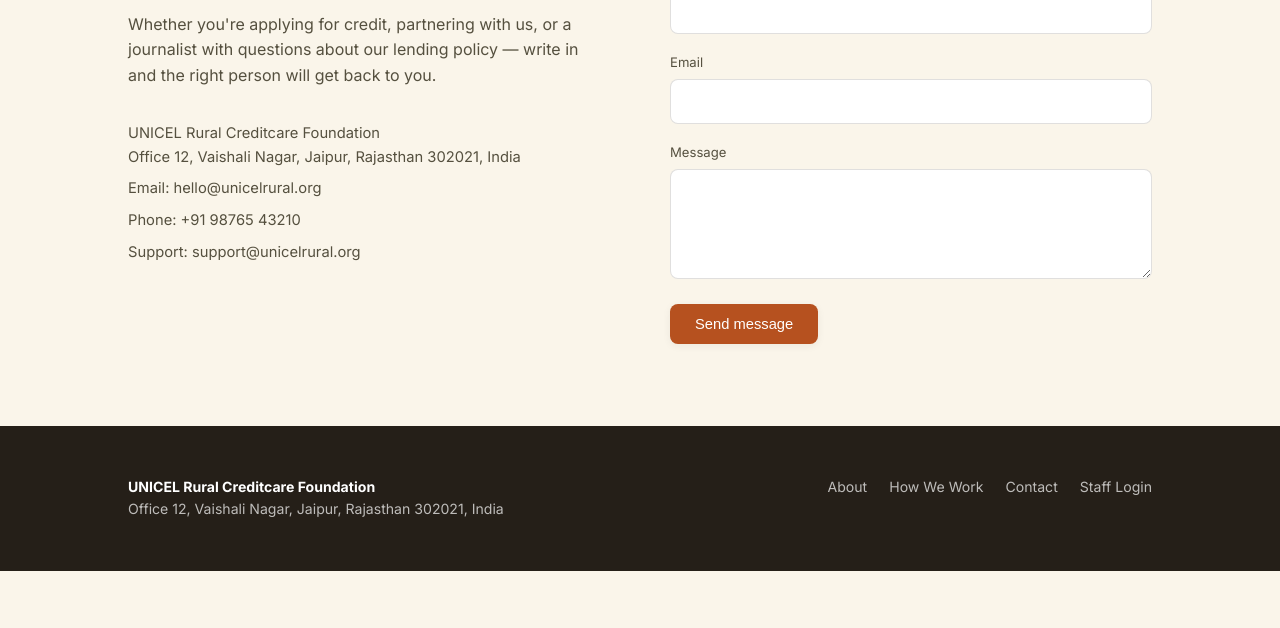
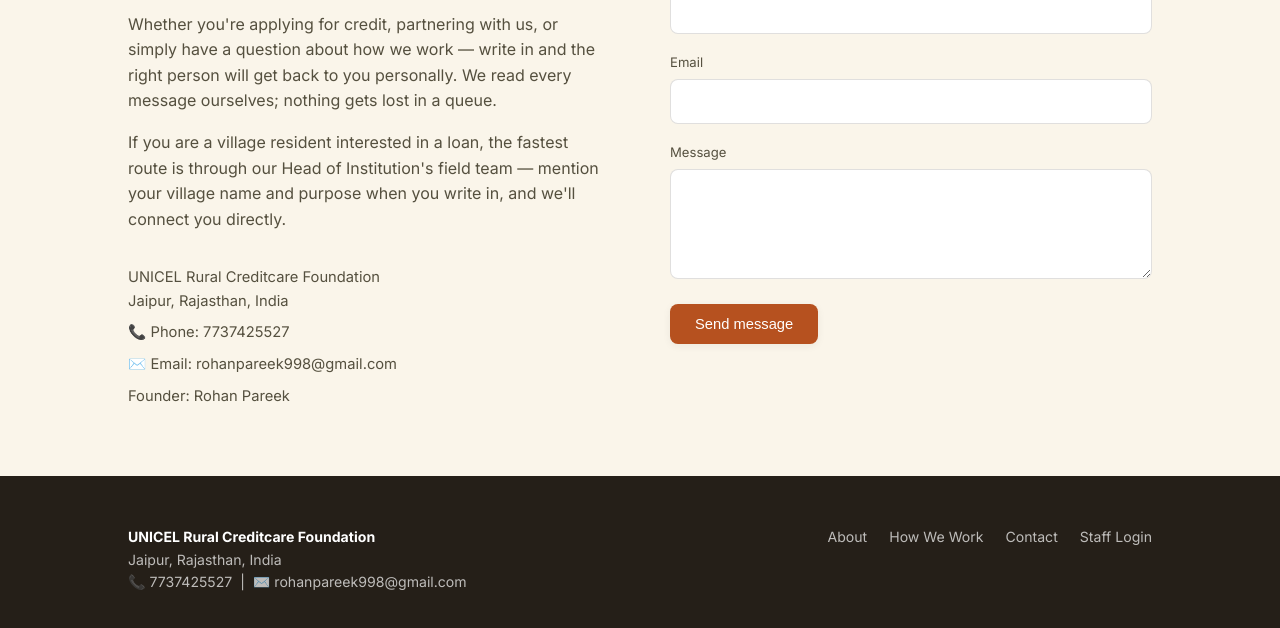
Before and after one commit to rohanpareek76/unicel-portal, a website: page public/contact.html in a window 1280 px wide. Shown: the part 198-826 px from the top of the page. Before the commit the page ends 800 px from the top, so only its background shows below. Drawn offline with Linux system fonts and the light colour scheme.

Commit message:
Revise contact details and message on contact page
Updated contact information and added a personal touch to the message.

```diff
--- a/public/contact.html
+++ b/public/contact.html
@@ -26,12 +26,13 @@
   <div class="wrap contact-grid">
     <div>
       <h2 style="font-size:1.9rem;">Talk to the Foundation.</h2>
-      <p style="margin-top:16px;">Whether you're applying for credit, partnering with us, or a journalist with questions about our lending policy — write in and the right person will get back to you.</p>
+      <p style="margin-top:16px;">Whether you're applying for credit, partnering with us, or simply have a question about how we work — write in and the right person will get back to you personally. We read every message ourselves; nothing gets lost in a queue.</p>
+      <p style="margin-top:16px;">If you are a village resident interested in a loan, the fastest route is through our Head of Institution's field team — mention your village name and purpose when you write in, and we'll connect you directly.</p>
       <div style="margin-top: 34px; font-size: 0.92rem; color: var(--ink-soft);">
-        <p style="margin:0 0 8px;">UNICEL Rural Creditcare Foundation<br>Office 12, Vaishali Nagar, Jaipur, Rajasthan 302021, India</p>
-        <p style="margin:0 0 8px;">Email: hello@unicelrural.org</p>
-        <p style="margin:0 0 8px;">Phone: +91 98765 43210</p>
-        <p style="margin:0;">Support: support@unicelrural.org</p>
+        <p style="margin:0 0 8px;">UNICEL Rural Creditcare Foundation<br>Jaipur, Rajasthan, India</p>
+        <p style="margin:0 0 8px;">📞 Phone: 7737425527</p>
+        <p style="margin:0 0 8px;">✉️ Email: rohanpareek998@gmail.com</p>
+        <p style="margin:0;">Founder: Rohan Pareek</p>
       </div>
     </div>
     <div>
@@ -59,7 +60,8 @@
   <div class="wrap">
     <div>
       <strong style="color:#fff;">UNICEL Rural Creditcare Foundation</strong><br>
-      Office 12, Vaishali Nagar, Jaipur, Rajasthan 302021, India
+      Jaipur, Rajasthan, India<br>
+      📞 7737425527 &nbsp;|&nbsp; ✉️ rohanpareek998@gmail.com
     </div>
     <div class="foot-links">
       <a href="about.html">About</a>
```
